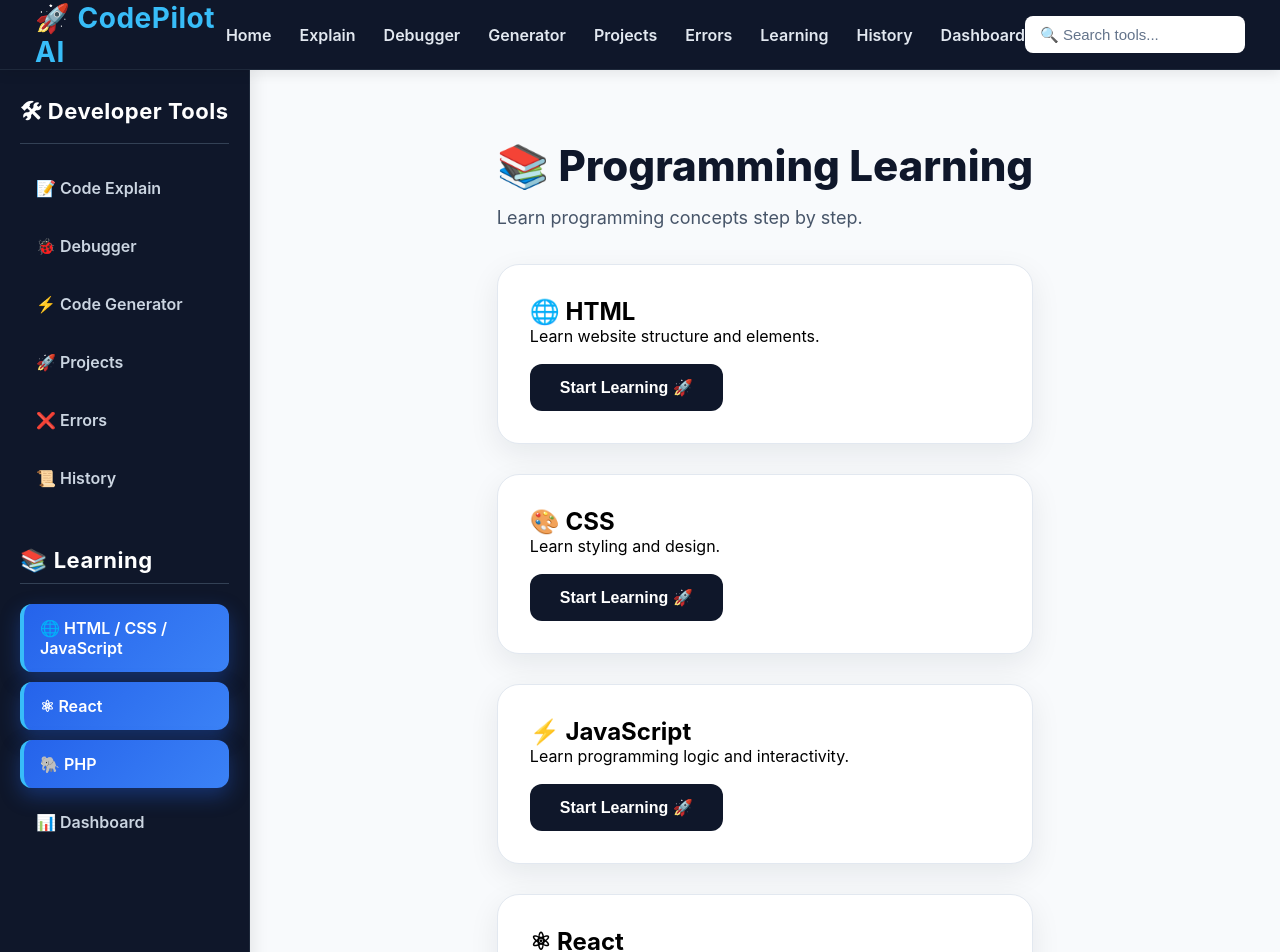
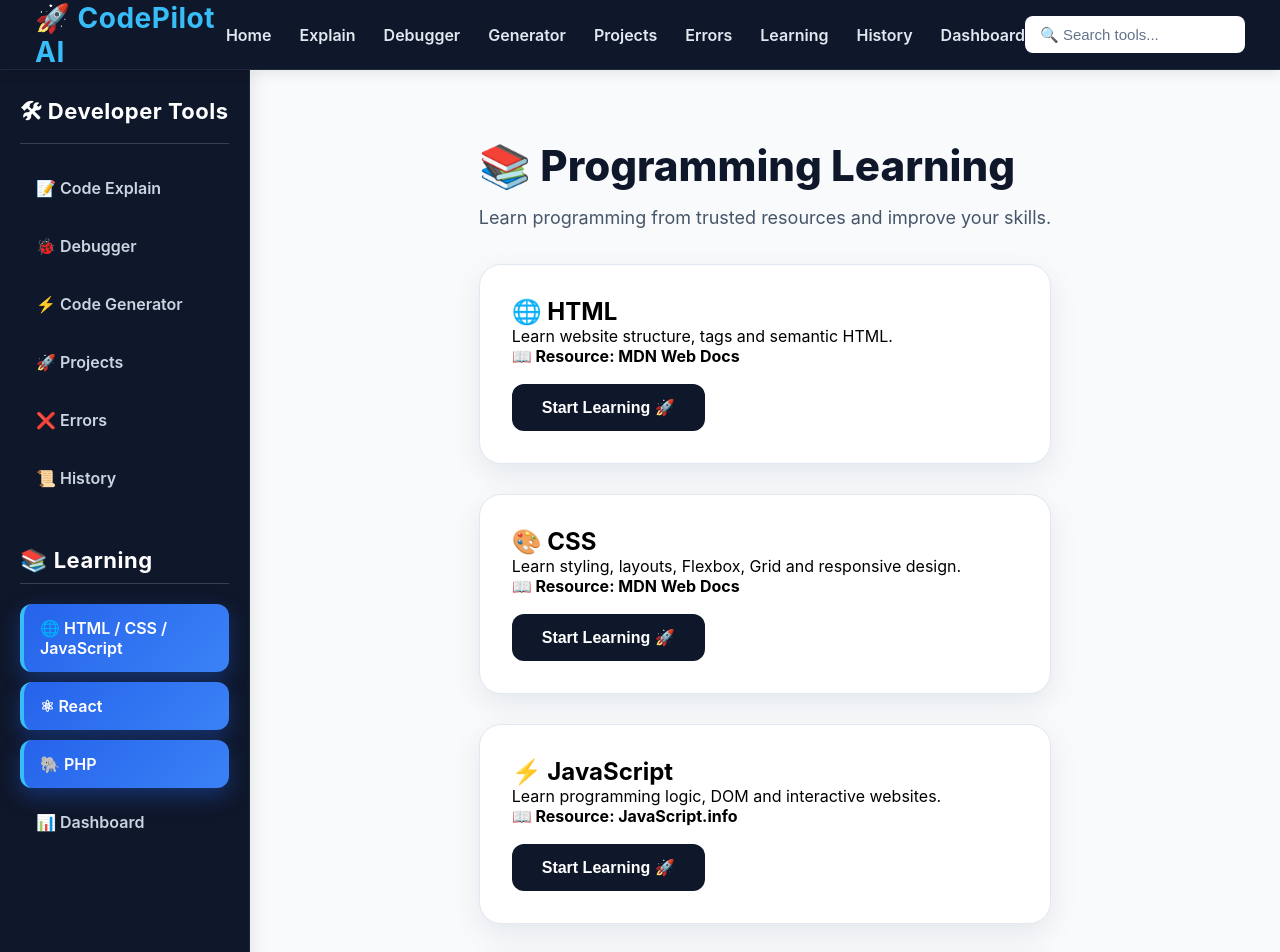
Before and after one commit to amirextra200-clou/CodePilot-AI, a React (Vite) app: page /learning in a window 1280 px wide. Shown: the top 952 px of the page. Built offline with nearby package versions, Linux system fonts and the light colour scheme.

Commit message:
Improve learning page with external resources

```diff
--- a/src/pages/Learning.jsx
+++ b/src/pages/Learning.jsx
@@ -6,36 +6,89 @@ function Learning(){
 
     const courses = [
 
+
         {
             title:"🌐 HTML",
-            description:"Learn website structure and elements."
+
+            description:
+            "Learn website structure, tags and semantic HTML.",
+
+            link:
+            "https://developer.mozilla.org/en-US/docs/Web/HTML",
+
+            platform:
+            "MDN Web Docs"
         },
+
+
 
         {
             title:"🎨 CSS",
-            description:"Learn styling and design."
+
+            description:
+            "Learn styling, layouts, Flexbox, Grid and responsive design.",
+
+            link:
+            "https://developer.mozilla.org/en-US/docs/Web/CSS",
+
+            platform:
+            "MDN Web Docs"
         },
+
+
 
         {
             title:"⚡ JavaScript",
-            description:"Learn programming logic and interactivity."
+
+            description:
+            "Learn programming logic, DOM and interactive websites.",
+
+            link:
+            "https://javascript.info/",
+
+            platform:
+            "JavaScript.info"
         },
+
+
 
         {
             title:"⚛ React",
-            description:"Learn modern frontend development."
+
+            description:
+            "Learn modern frontend development with components and hooks.",
+
+            link:
+            "https://react.dev/learn",
+
+            platform:
+            "React Official Docs"
         },
+
+
 
         {
             title:"🐘 PHP",
-            description:"Learn backend development basics."
+
+            description:
+            "Learn backend development, forms and server-side programming.",
+
+            link:
+            "https://www.php.net/manual/en/",
+
+            platform:
+            "PHP Official Docs"
         }
+
 
     ];
 
 
 
+
+
     return(
+
 
         <div className="page">
 
@@ -45,9 +98,12 @@ function Learning(){
             </h1>
 
 
+
             <p>
-                Learn programming concepts step by step.
+                Learn programming from trusted resources and improve your skills.
             </p>
+
+
 
 
 
@@ -56,25 +112,63 @@ function Learning(){
                 courses.map((course,index)=>(
 
 
-                    <div className="card" key={index}>
+                    <div
+                    className="card"
+                    key={index}
+                    >
+
 
 
                         <h2>
+
                             {course.title}
+
                         </h2>
 
 
+
+
+
                         <p>
+
                             {course.description}
+
                         </p>
 
 
 
-                        <button>
 
-                            Start Learning 🚀
+                        <h4>
 
-                        </button>
+                            📖 Resource: {course.platform}
+
+                        </h4>
+
+
+
+
+
+                        <a
+
+                        href={course.link}
+
+                        target="_blank"
+
+                        rel="noreferrer"
+
+                        >
+
+                            <button>
+
+                                Start Learning 🚀
+
+                            </button>
+
+
+                        </a>
+
+
+
 
 
                     </div>
@@ -88,6 +182,7 @@ function Learning(){
 
         </div>
 
+
     )
 
 }
```
